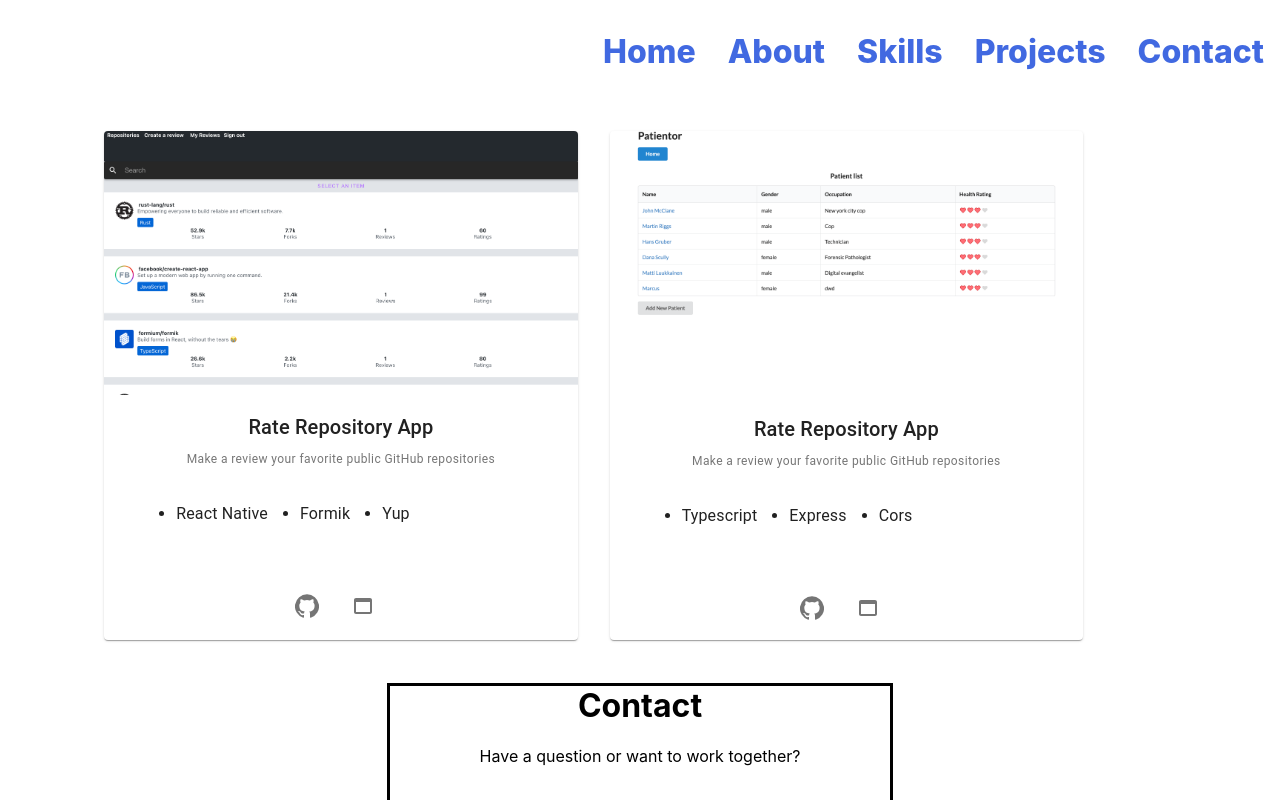
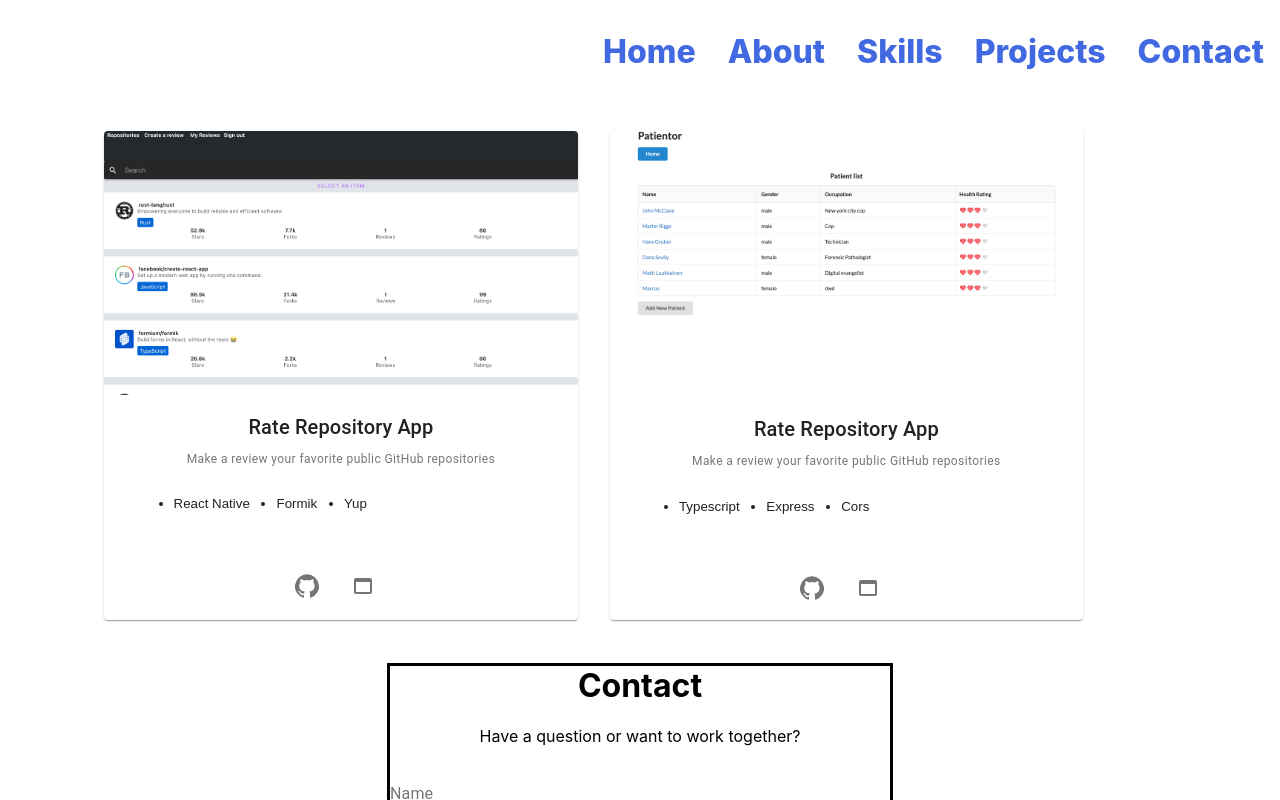
Before and after one commit to Richardzleung/resume, a React (Create React App) app: page /projects in a window 1280 px wide. Shown: the top 800 px of the page. Built offline with nearby package versions, Linux system fonts and the light colour scheme.

Commit message:
bug fixes

```diff
--- a/package.json
+++ b/package.json
@@ -14,6 +14,7 @@
     "formik": "^2.2.6",
     "nodemailer": "^6.5.0",
     "path": "^0.12.7",
+    "prop-types": "^15.7.2",
     "react": "^17.0.1",
     "react-dom": "^17.0.1",
     "react-router-dom": "^5.2.0",
--- a/src/components/ContactPage.jsx
+++ b/src/components/ContactPage.jsx
@@ -38,7 +38,6 @@ const ContactPage = () => {
       alert(JSON.stringify(values, null, 2));
     },
   });
-
   return (
     <Div>
       <h1>Contact</h1>
@@ -70,7 +69,7 @@ const ContactPage = () => {
             name="message"
             label="Message"
             value={formik.values.message}
-            multiline="true"
+            multiline={true}
             onChange={formik.handleChange}
             error={formik.touched.message && Boolean(formik.errors.message)}
             helperText={formik.touched.message && formik.errors.message}
--- a/src/components/ProjectsPage.jsx
+++ b/src/components/ProjectsPage.jsx
@@ -1,4 +1,5 @@
 import React from 'react';
+import PropTypes from 'prop-types';
 import { makeStyles } from '@material-ui/core/styles';
 import Grid from '@material-ui/core/Grid';
 import Card from '@material-ui/core/Card';
@@ -7,7 +8,6 @@ import CardActions from '@material-ui/core/CardActions';
 import CardContent from '@material-ui/core/CardContent';
 import CardMedia from '@material-ui/core/CardMedia';
 import Typography from '@material-ui/core/Typography';
-// import styled from 'styled-components';
 import GitHubIcon from '@material-ui/icons/GitHub';
 import WebAssetIcon from '@material-ui/icons/WebAsset';
 import IconButton from '@material-ui/core/IconButton';
@@ -20,12 +20,10 @@ const useStyles = makeStyles(() => ({
   root: {
     flexGrow: 1,
     marginLeft: '5rem',
-    padding: '2ch',
-    flex: '0 1 auto'
+    padding: '2ch'
   },
   card: {
     margin: '1em',
-    minWidth: 0,
     maxWidth: '40%'
   },
   image: {
@@ -38,40 +36,40 @@ const useStyles = makeStyles(() => ({
     alignItems: 'center'
   },
   list: {
-    display: 'flex',
-    minWidth: 0
+    display: 'flex'
   }
 }));
 
-const RateReposDependancyList = props => (
+const RateReposDependancyList = props => {
+  const dependencies = ['React Native', 'Formik', 'Yup'];
+  const listItems = dependencies.map((dependency) =>
+    <li key={dependency}>{dependency}</li>
+  );
+  return(
     <ul {...props}>
-    <li>React Native </li>
-    <li>Formik</li>
-    <li>Yup</li>
+      {listItems}
     </ul>
   );
+};
 
-const PatientatorDependancyList = props => (
+const PatientatorDependancyList = props => {
+  const dependencies = ['Typescript', 'Express', 'Cors'];
+  const listItems = dependencies.map((dependency) =>
+    <li key={dependency}>{dependency}</li>
+  );
+  return(
     <ul {...props}>
-    <li>Typescript </li>
-    <li>Express</li>
-    <li>Cors</li>
+      {listItems}
     </ul>
   );
+};
 
-// eslint-disable-next-line react/prop-types
-const ProjectCard = ({ image, DependencyList }) => {
+const ProjectCard = ({ image, gitHubProjectLink, DependencyList, projectLiveSite }) => {
   const classes = useStyles();
   return (
     <Card className={classes.card}>
       <CardActionArea>
-          <CardMedia
-            component="img"
-            alt="Contemplative Reptile"
-            // height="210"
-            image={image}
-            title="Contemplative Reptile"
-          />
+        <CardMedia component="img" alt="Contemplative Reptile" image={image} title="project image" />
         <CardContent >
           <Typography gutterBottom variant="h6" component="h2">
             Rate Repository App
@@ -79,42 +77,49 @@ const ProjectCard = ({ image, DependencyList }) => {
           <Typography variant="caption" color="textSecondary" component="p">
             Make a review your favorite public GitHub repositories
           </Typography>
-            <Typography align="left" minWidth={0}>
           <DependencyList className={classes.list}/>
-            </Typography>
         </CardContent>
       </CardActionArea>
       <CardActions className={classes.cardAction}>
-          <IconButton
-              edge='start'
-              aria-label='source code'
-              size='medium'
-            >
-            <GitHubIcon titleAccess='https://github.com/Richardzleung'  onClick={() => window.open('https://github.com/Richardzleung')}/>
+        <IconButton edge='start' aria-label='source code' size='medium' onClick={() => window.open(gitHubProjectLink)}>
+          <GitHubIcon titleAccess={gitHubProjectLink}  />
         </IconButton>
-          <IconButton
-              edge='start'
-              aria-label='live site'
-              size='medium'
-            >
-            <WebAssetIcon titleAccess='https://github.com/Richardzleung'  onClick={() => window.open('https://github.com/Richardzleung')}/>
+        <IconButton edge='start' aria-label='live site' size='medium' onClick={() => window.open(projectLiveSite)}>
+          <WebAssetIcon titleAccess={projectLiveSite}  />
         </IconButton>
       </CardActions>
     </Card>
 )};
 
+ProjectCard.propTypes = {
+  gitHubProjectLink: PropTypes.string.isRequired,
+  projectLiveSite: PropTypes.string.isRequired,
+  DependencyList: PropTypes.func.isRequired,
+  image: PropTypes.string.isRequired
+}
+
 const ProjectsPage = () => {
   const classes = useStyles();
   return (
     <div className={classes.root}>
-      <Grid container spacing={2} minWidth='200rem' >
+      <Grid container spacing={2} >
         <Grid container item xl='auto' spacing={3}>
-          <ProjectCard image={native} DependencyList={RateReposDependancyList}/>
-          <ProjectCard image={patientator} DependencyList={PatientatorDependancyList} />
+          <ProjectCard
+            image={native}
+            DependencyList={RateReposDependancyList}
+            gitHubProjectLink='https://github.com/Richardzleung/rate-repository-app'
+            projectLiveSite='https://stormy-plains-60070.herokuapp.com'
+          />
+          <ProjectCard
+            image={patientator}
+            DependencyList={PatientatorDependancyList}
+            gitHubProjectLink='https://github.com/Richardzleung/Fullstack-Open/tree/master/part9/patientator-fullstack'
+            projectLiveSite='https://mighty-fjord-81735.herokuapp.com'
+          />
         </Grid>
       </Grid>
     </div>
   );
-}
+};
 
 export default ProjectsPage;
```
Lines whose indentation alone changed are shown as unchanged.
